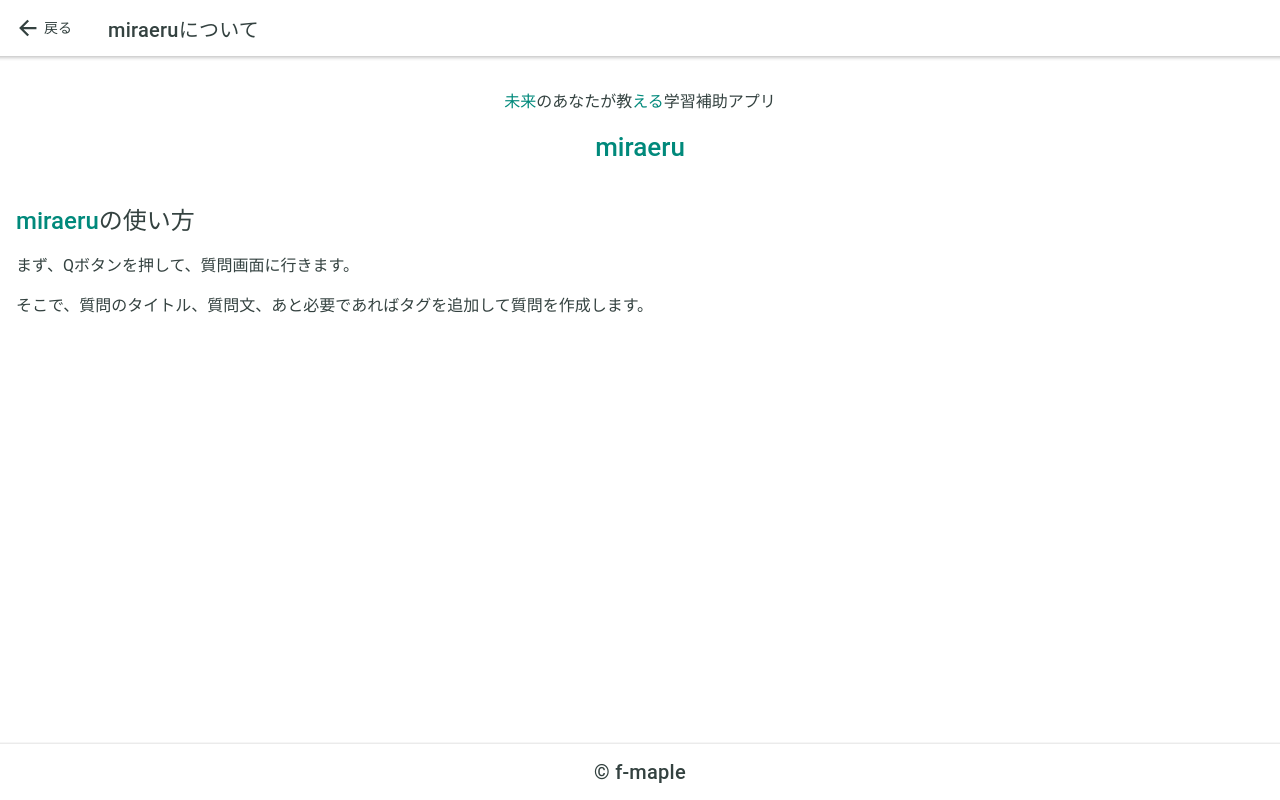
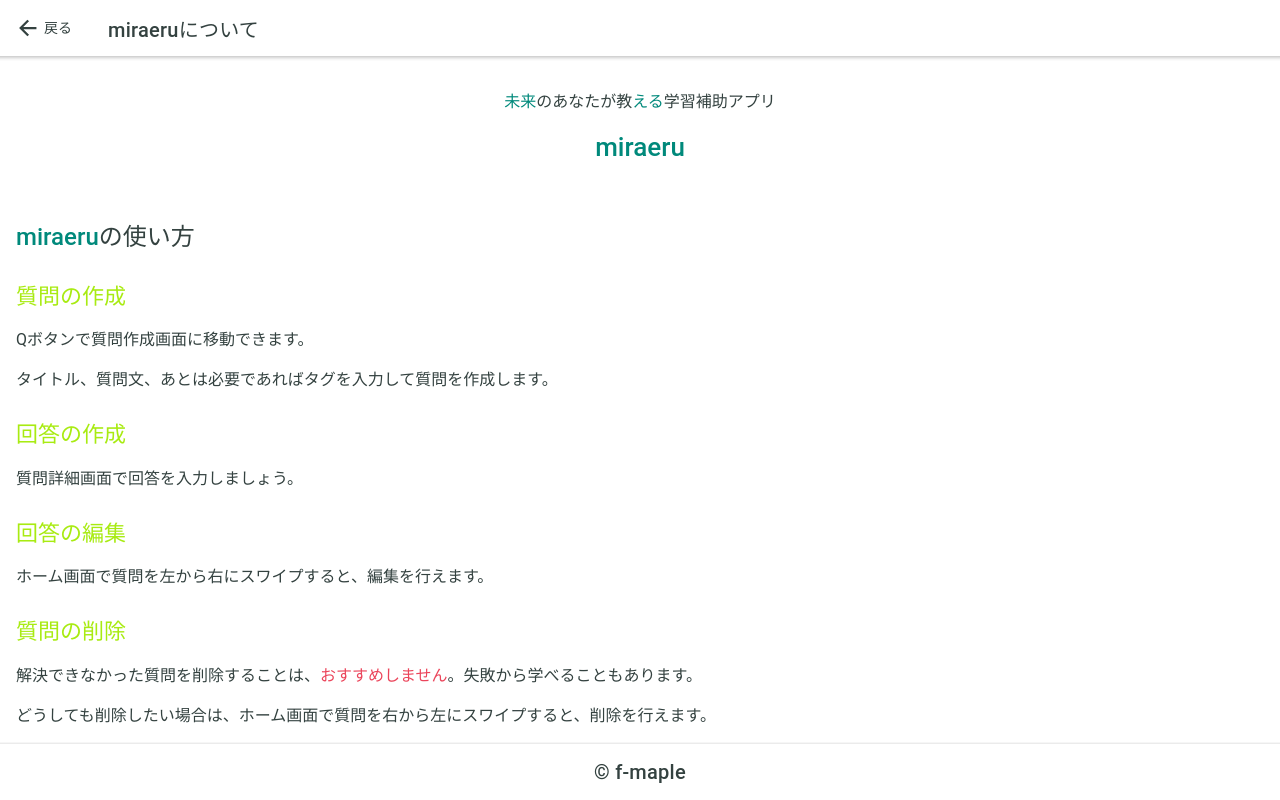
Before and after one commit to FugaTakata/MEraeru, a React (Create React App) app: page /about in a window 1280 px wide. Built offline with nearby package versions, Linux system fonts and the light colour scheme.

Commit message:
add message

```diff
--- a/src/pages/About/index.js
+++ b/src/pages/About/index.js
@@ -30,15 +30,93 @@ const About = () => {
         <h1 className="ion-text-center">
           <IonText color="primary">miraeru</IonText>
         </h1>
-        <div className="ion-padding-top" />
+        <div className="ion-padding-vertical" />
         <h2>
           <IonText color="primary">miraeru</IonText>の使い方
         </h2>
-        <p>まず、Qボタンを押して、質問画面に行きます。</p>
+        <h3 className="ion-padding-top">
+          <IonText color="secondary">質問の作成</IonText>
+        </h3>
+        <p>Qボタンで質問作成画面に移動できます。</p>
         <p>
-          そこで、質問のタイトル、質問文、あと必要であればタグを追加して質問を作成します。
+          タイトル、質問文、あとは必要であればタグを入力して質問を作成します。
         </p>
-        <p></p>
+
+        <h3 className="ion-padding-top">
+          <IonText color="secondary">回答の作成</IonText>
+        </h3>
+        <p>質問詳細画面で回答を入力しましょう。</p>
+
+        <h3 className="ion-padding-top">
+          <IonText color="secondary">回答の編集</IonText>
+        </h3>
+        <p>ホーム画面で質問を左から右にスワイプすると、編集を行えます。</p>
+
+        <IonText color="secondary">
+          <h3 className="ion-padding-top">質問の削除</h3>
+        </IonText>
+        <p>
+          解決できなかった質問を削除することは、
+          <IonText color="danger">おすすめしません</IonText>
+          。失敗から学べることもあります。
+        </p>
+        <p>
+          どうしても削除したい場合は、ホーム画面で質問を右から左にスワイプすると、削除を行えます。
+        </p>
+
+        <div className="ion-padding-vertical" />
+        <h2>
+          <IonText color="primary">miraeru</IonText>で力をつける方法
+        </h2>
+        <h3 className="ion-padding-top">
+          <IonText color="secondary">質問はわかりやすく</IonText>
+        </h3>
+        <p>
+          質問を作成する際に、何が理解できなくて、それをどうしたいのかを意識して質問するようにしましょう。
+        </p>
+        <p>そうすることで、問題点をより詳しく把握できます。</p>
+
+        <h3 className="ion-padding-top">
+          <IonText color="secondary">調べるのは自分の力で</IonText>
+        </h3>
+        <p>わからないから、すぐに誰かにきく。間違いではありません。</p>
+        <p>
+          しかし、自分の力で
+          <IonText color="secondary">
+            自走（自分に必要なことを学び、それを使いこなすこと）
+          </IonText>
+          しなければ、レベルアップが遅れてしまいます。
+        </p>
+
+        <h3 className="ion-padding-top">
+          <IonText color="secondary">どうしてもわかんない</IonText>
+        </h3>
+        <p>一度休憩しましょう。</p>
+        <p>私もプログラミングで詰まってしまった時は、その日はやめて寝ます。</p>
+        <p>次の日にまたやると、すんなり理解できたりします。</p>
+        <p>
+          それでもダメなら、
+          <ul>
+            <li>何が問題なのか</li>
+            <li>どうしてできないのか</li>
+            <li>最終的にどうしたいのか</li>
+          </ul>
+          を<IonText color="danger">事前に</IonText>
+          まとめて、誰かに質問に行きましょう。
+        </p>
+
+        <div className="ion-padding-vertical" />
+        <h2>
+          <IonText color="primary">さいごに</IonText>
+        </h2>
+        <p>このアプリがみなさんのお役に立てたら、嬉しいです。</p>
+        <p>
+          バグや、感想は
+          <p>
+            Twitter<IonText color="primary">@maple__f</IonText>
+          </p>
+          (_は2つ)にご連絡いただけると幸いです。
+        </p>
       </IonContent>
       <IonFooter>
         <IonToolbar>
```
